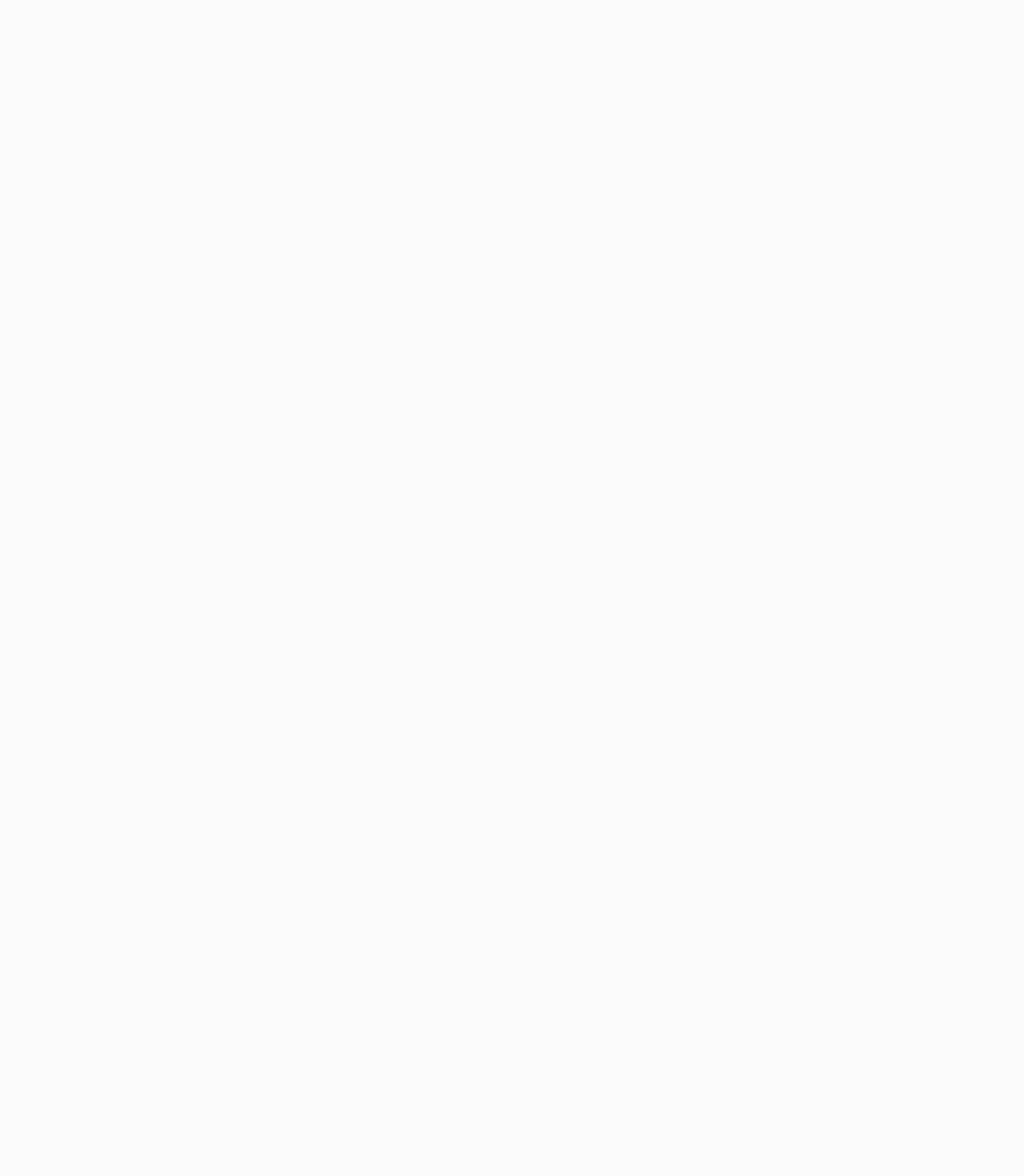
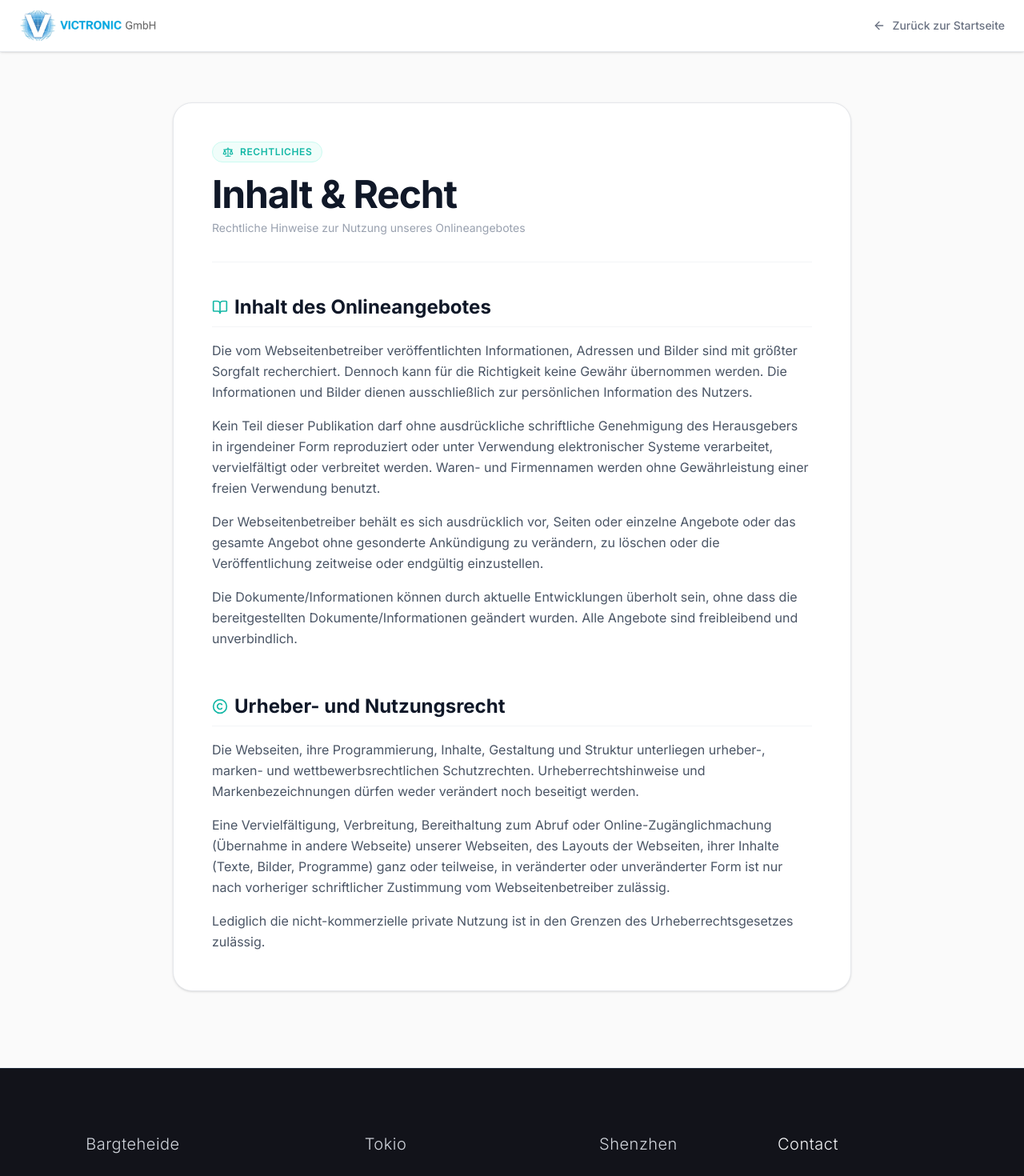
Before and after one commit to thierlingjustus/Victronic, a React (Vite) app: page /inhalt-recht in a window 1280 px wide. Before the commit this address had no page. Shown: the top 1470 px of the page at 80% size. Before the commit the page ends 800 px from the top, so only its background shows below. Built offline with nearby package versions, Linux system fonts and the light colour scheme.

Commit message:
Create InhaltRecht subpage, register route /inhalt-recht, add Inhalt / Recht link to Impressum hover menu and footer

```diff
--- a/src/App.tsx
+++ b/src/App.tsx
@@ -7,6 +7,7 @@ const SystemsHub = lazy(() => import('./pages/SystemsHub'));
 const SystemDetail = lazy(() => import('./pages/SystemDetail'));
 const Datenschutz = lazy(() => import('./pages/Datenschutz'));
 const Impressum = lazy(() => import('./pages/Impressum'));
+const InhaltRecht = lazy(() => import('./pages/InhaltRecht'));
 
 const LoadingFallback = () => (
   <div className="min-h-screen bg-[#fafafa] flex items-center justify-center">
@@ -25,6 +26,7 @@ export default function App() {
           <Route path="/systems/:id" element={<SystemDetail />} />
           <Route path="/datenschutz" element={<Datenschutz />} />
           <Route path="/impressum" element={<Impressum />} />
+          <Route path="/inhalt-recht" element={<InhaltRecht />} />
         </Routes>
       </Suspense>
     </Router>
--- a/src/components/Footer.tsx
+++ b/src/components/Footer.tsx
@@ -153,8 +153,14 @@ export default function Footer() {
             </div>
 
             <div className="mt-8 space-y-2 text-xs font-light">
+              <Link to="/impressum" className="text-[#14b8a6] hover:underline block transition-all">
+                Impressum
+              </Link>
               <Link to="/datenschutz" className="text-[#14b8a6] hover:underline block transition-all">
                 Datenschutzerklärung
+              </Link>
+              <Link to="/inhalt-recht" className="text-[#14b8a6] hover:underline block transition-all">
+                Inhalt / Recht
               </Link>
               <button
                 onClick={() => {
--- a/src/pages/Home.tsx
+++ b/src/pages/Home.tsx
@@ -50,6 +50,9 @@ export default function Home() {
                 </Link>
                 <Link to="/datenschutz" className="block px-4 py-2 text-sm text-gray-700 hover:bg-gray-50 hover:text-[#14b8a6] transition-colors">
                   Datenschutz
+                </Link>
+                <Link to="/inhalt-recht" className="block px-4 py-2 text-sm text-gray-700 hover:bg-gray-50 hover:text-[#14b8a6] transition-colors">
+                  Inhalt / Recht
                 </Link>
                 <button
                   onClick={() => {
--- /dev/null
+++ b/src/pages/InhaltRecht.tsx
@@ -0,0 +1,84 @@
+import React, { useEffect } from 'react';
+import { Link } from 'react-router-dom';
+import { ArrowLeft, Scale, BookOpen, Copyright } from 'lucide-react';
+import logo from '../logo.png';
+import Footer from '../components/Footer';
+
+export default function InhaltRecht() {
+  useEffect(() => {
+    window.scrollTo(0, 0);
+  }, []);
+
+  return (
+    <div className="min-h-screen bg-[#fafafa] text-gray-800 font-sans selection:bg-[#0070f3] selection:text-white">
+      {/* Navigation */}
+      <nav className="fixed top-0 left-0 right-0 z-50 bg-white border-b border-gray-200 shadow-sm">
+        <div className="max-w-7xl mx-auto px-6 h-16 flex items-center justify-between">
+          <Link to="/" className="flex items-center">
+            <img src={logo} alt="Victronic GmbH Logo" className="h-8 md:h-10 w-auto object-contain" />
+          </Link>
+          <Link to="/" className="text-sm font-medium text-gray-500 hover:text-[#14b8a6] flex items-center gap-2 transition-colors">
+            <ArrowLeft className="w-4 h-4" /> Zurück zur Startseite
+          </Link>
+        </div>
+      </nav>
+
+      {/* Main Content */}
+      <main className="pt-32 pb-24 px-6 relative z-10 max-w-4xl mx-auto">
+        <div className="bg-white border border-gray-200 rounded-3xl p-8 md:p-12 shadow-sm space-y-10">
+
+          {/* Header */}
+          <div className="border-b border-gray-100 pb-8">
+            <div className="inline-flex items-center gap-2 px-3 py-1 rounded-full bg-teal-50 border border-teal-100 text-[#14b8a6] text-xs font-semibold uppercase tracking-wider mb-4">
+              <Scale className="w-3.5 h-3.5" /> Rechtliches
+            </div>
+            <h1 className="text-3xl md:text-5xl font-bold tracking-tight text-gray-900 mb-2">Inhalt &amp; Recht</h1>
+            <p className="text-sm text-gray-400">Rechtliche Hinweise zur Nutzung unseres Onlineangebotes</p>
+          </div>
+
+          {/* Section: Inhalt des Onlineangebotes */}
+          <section className="space-y-4">
+            <h2 className="text-xl md:text-2xl font-bold text-gray-900 flex items-center gap-2 border-b border-gray-100 pb-2">
+              <BookOpen className="w-5 h-5 text-[#14b8a6]" /> Inhalt des Onlineangebotes
+            </h2>
+            <div className="text-gray-600 leading-relaxed space-y-4">
+              <p>
+                Die vom Webseitenbetreiber veröffentlichten Informationen, Adressen und Bilder sind mit größter Sorgfalt recherchiert. Dennoch kann für die Richtigkeit keine Gewähr übernommen werden. Die Informationen und Bilder dienen ausschließlich zur persönlichen Information des Nutzers.
+              </p>
+              <p>
+                Kein Teil dieser Publikation darf ohne ausdrückliche schriftliche Genehmigung des Herausgebers in irgendeiner Form reproduziert oder unter Verwendung elektronischer Systeme verarbeitet, vervielfältigt oder verbreitet werden. Waren- und Firmennamen werden ohne Gewährleistung einer freien Verwendung benutzt.
+              </p>
+              <p>
+                Der Webseitenbetreiber behält es sich ausdrücklich vor, Seiten oder einzelne Angebote oder das gesamte Angebot ohne gesonderte Ankündigung zu verändern, zu löschen oder die Veröffentlichung zeitweise oder endgültig einzustellen.
+              </p>
+              <p>
+                Die Dokumente/Informationen können durch aktuelle Entwicklungen überholt sein, ohne dass die bereitgestellten Dokumente/Informationen geändert wurden. Alle Angebote sind freibleibend und unverbindlich.
+              </p>
+            </div>
+          </section>
+
+          {/* Section: Urheber und Nutzungsrecht */}
+          <section className="space-y-4 pt-4">
+            <h2 className="text-xl md:text-2xl font-bold text-gray-900 flex items-center gap-2 border-b border-gray-100 pb-2">
+              <Copyright className="w-5 h-5 text-[#14b8a6]" /> Urheber- und Nutzungsrecht
+            </h2>
+            <div className="text-gray-600 leading-relaxed space-y-4">
+              <p>
+                Die Webseiten, ihre Programmierung, Inhalte, Gestaltung und Struktur unterliegen urheber-, marken- und wettbewerbsrechtlichen Schutzrechten. Urheberrechtshinweise und Markenbezeichnungen dürfen weder verändert noch beseitigt werden.
+              </p>
+              <p>
+                Eine Vervielfältigung, Verbreitung, Bereithaltung zum Abruf oder Online-Zugänglichmachung (Übernahme in andere Webseite) unserer Webseiten, des Layouts der Webseiten, ihrer Inhalte (Texte, Bilder, Programme) ganz oder teilweise, in veränderter oder unveränderter Form ist nur nach vorheriger schriftlicher Zustimmung vom Webseitenbetreiber zulässig.
+              </p>
+              <p>
+                Lediglich die nicht-kommerzielle private Nutzung ist in den Grenzen des Urheberrechtsgesetzes zulässig.
+              </p>
+            </div>
+          </section>
+
+        </div>
+      </main>
+
+      <Footer />
+    </div>
+  );
+}
```
